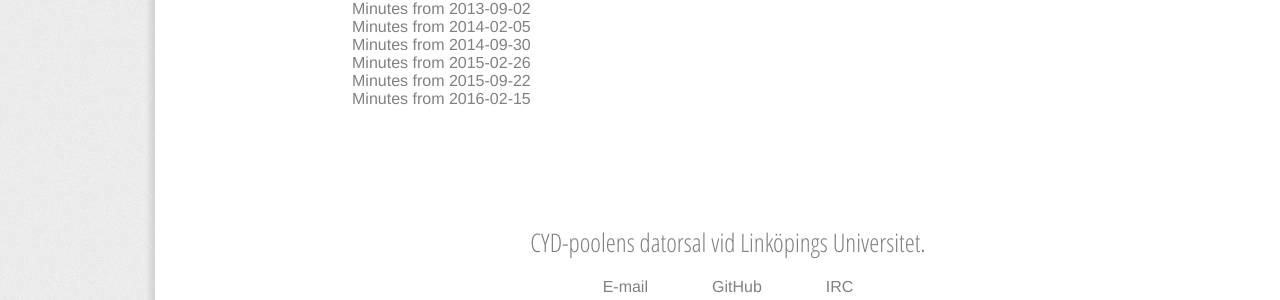
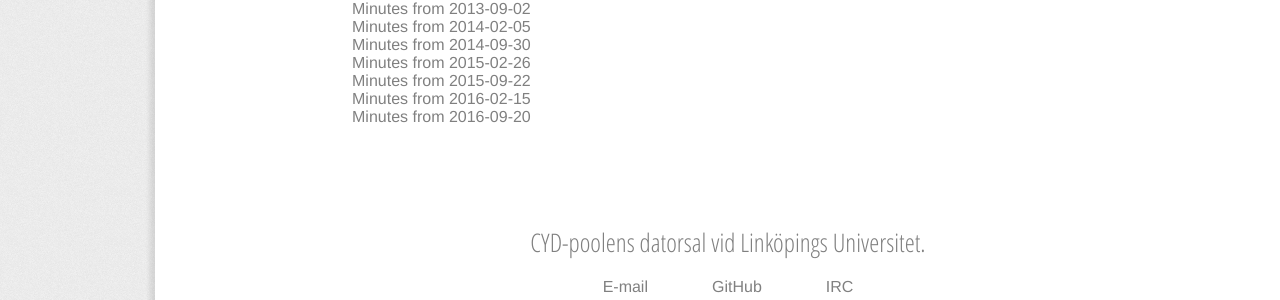
Before and after one commit to CYD-poolen/cyd.liu.se, a Jekyll site: the page built from Board.md, in a window 1280 px wide and 1205 px high. Shown: the part 884-1184 px from the top of the window. Built offline with Jekyll 4.4.1, drawn with Linux system fonts in a browser that asks for light colours.

Commit message:
Update Board.md

```diff
--- a/Board.md
+++ b/Board.md
@@ -43,3 +43,4 @@ The board of CYD-poolen consists of one representative from each section, [the s
 * [Minutes from 2015-02-26]({{ site.baseurl }}/minutes/2015-02-26.pdf)
 * [Minutes from 2015-09-22]({{ site.baseurl }}/minutes/2015-09-22.pdf)
 * [Minutes from 2016-02-15]({{ site.baseurl }}/minutes/2016-02-15.pdf)
+* [Minutes from 2016-09-20]({{ site.baseurl }}/minutes/2016-09-20.pdf)
```
